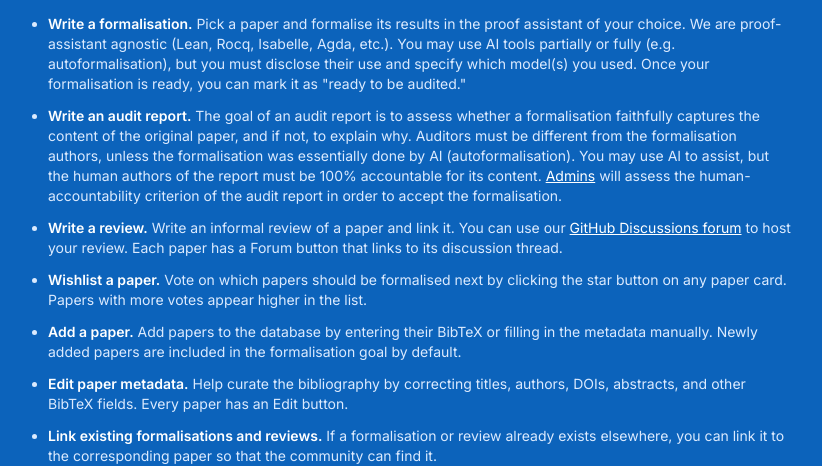
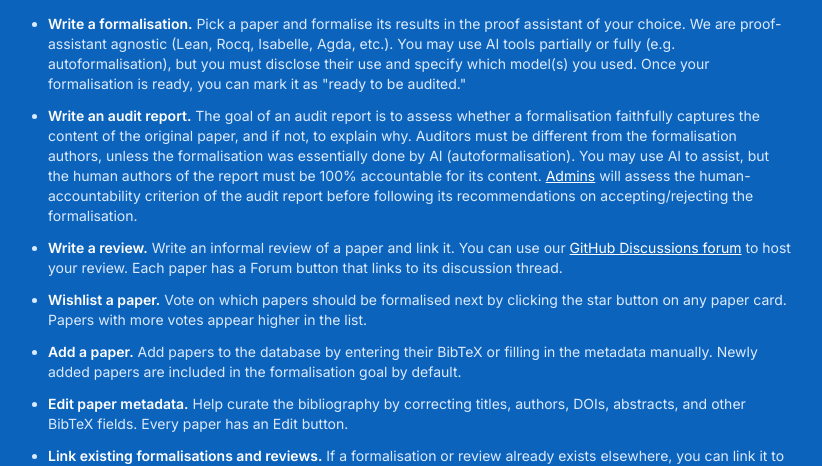
Before and after one commit to ccchallenge-org/ccchallenge, a FastAPI app: template backend/templates/contribute.html in a window 1280 px wide. Shown: the part 182-648 px from the top of the page, without its empty margins (232-1054 px from the left). Run offline with FastAPI, Linux system fonts and the light colour scheme; the template is opened without the code that fills it, so the values that code supplies are empty; parts of the project's set-up code (start-up, migrations or seed data) failed here and were passed over; some libraries are stand-ins or nearby versions.

Commit message:
Clarify admin role: assess human-accountability before following report recommendations
Co-Authored-By: Claude Opus 4.6 <noreply@anthropic.com>

```diff
--- a/backend/templates/contribute.html
+++ b/backend/templates/contribute.html
@@ -8,7 +8,7 @@
 
     <ul class="list-disc list-outside pl-6 space-y-3 text-sm text-blue-100">
         <li><span class="font-semibold text-white">Write a formalisation.</span> Pick a paper and formalise its results in the proof assistant of your choice. We are proof-assistant agnostic (Lean, Rocq, Isabelle, Agda, etc.). You may use AI tools partially or fully (e.g. autoformalisation), but you must disclose their use and specify which model(s) you used. Once your formalisation is ready, you can mark it as "ready to be audited."</li>
-        <li><span class="font-semibold text-white">Write an audit report.</span> The goal of an audit report is to assess whether a formalisation faithfully captures the content of the original paper, and if not, to explain why. Auditors must be different from the formalisation authors, unless the formalisation was essentially done by AI (autoformalisation). You may use AI to assist, but the human authors of the report must be 100% accountable for its content. <a href="/story#admins" class="text-white underline hover:text-blue-200">Admins</a> will assess the human-accountability criterion of the audit report in order to accept the formalisation.</li>
+        <li><span class="font-semibold text-white">Write an audit report.</span> The goal of an audit report is to assess whether a formalisation faithfully captures the content of the original paper, and if not, to explain why. Auditors must be different from the formalisation authors, unless the formalisation was essentially done by AI (autoformalisation). You may use AI to assist, but the human authors of the report must be 100% accountable for its content. <a href="/story#admins" class="text-white underline hover:text-blue-200">Admins</a> will assess the human-accountability criterion of the audit report before following its recommendations on accepting/rejecting the formalisation.</li>
         <li><span class="font-semibold text-white">Write a review.</span> Write an informal review of a paper and link it. You can use our <a href="https://github.com/orgs/ccchallenge-org/discussions" class="text-white underline hover:text-blue-200">GitHub Discussions forum</a> to host your review. Each paper has a Forum button that links to its discussion thread.</li>
         <li><span class="font-semibold text-white">Wishlist a paper.</span> Vote on which papers should be formalised next by clicking the star button on any paper card. Papers with more votes appear higher in the list.</li>
         <li><span class="font-semibold text-white">Add a paper.</span> Add papers to the database by entering their BibTeX or filling in the metadata manually. Newly added papers are included in the formalisation goal by default.</li>
@@ -32,7 +32,7 @@
             <div x-show="open" x-cloak class="px-5 pb-5">
                 <p class="text-blue-100 text-sm">
                     Yes. For formalisations, you may use AI tools partially or fully (e.g. autoformalisation), but you must disclose their use and specify which model(s) you used.
-                    For audit reports, you may also use AI to assist, but the human authors of the report must be 100% accountable for its content. <a href="/story#admins" class="text-white underline hover:text-blue-200">Admins</a> will assess this criterion before accepting the formalisation.
+                    For audit reports, you may also use AI to assist, but the human authors of the report must be 100% accountable for its content. <a href="/story#admins" class="text-white underline hover:text-blue-200">Admins</a> will assess this criterion before following the report's recommendations on accepting/rejecting the formalisation.
                 </p>
             </div>
         </div>
```
